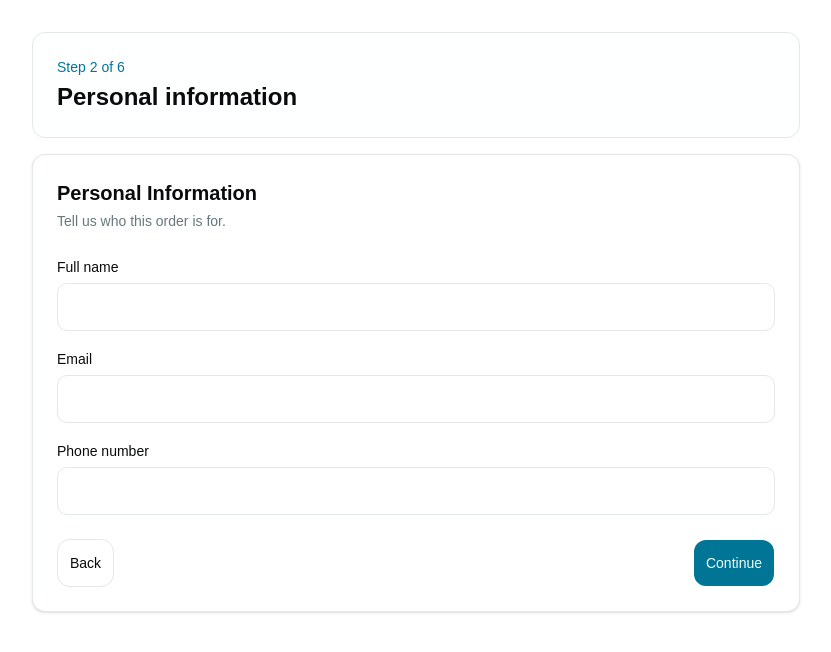
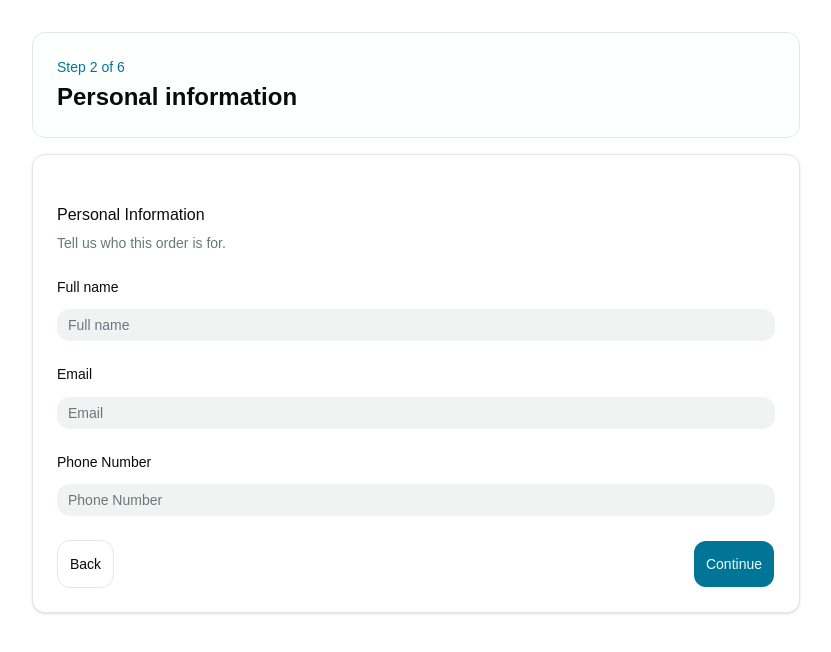
Before and after one commit to Ahmad-khalaf517/Checkout-Flow, a React (Vite) app: page / in a window 1280 px wide. Both pictures are taken after a click on the button "Continue to Personal Info". Shown: the top 652 px of the page, without its empty margins (224-1055 px from the left). Built offline with nearby package versions, Linux system fonts and the light colour scheme.

Commit message:
Use shadcn in personal info component

```diff
--- a/src/components/checkout/PersonalInfoForm.tsx
+++ b/src/components/checkout/PersonalInfoForm.tsx
@@ -1,21 +1,28 @@
 import { zodResolver } from "@hookform/resolvers/zod"
-import { useForm } from "react-hook-form"
-
-import { FormError } from "@/components/checkout/FormError"
+import { Controller, useForm } from "react-hook-form"
 import { Button } from "@/components/ui/button"
-import { PersonalInfoSchema, type PersonalInfoSchemaData } from "@/lib/validation"
+import {
+  PersonalInfoSchema,
+  type PersonalInfoSchemaData,
+} from "@/lib/validation"
 import { useCheckout } from "@/hooks/useCheckout"
-
-const fieldClassName =
-  "mt-1 h-12 w-full rounded-xl border border-input bg-background px-3 text-base outline-none focus-visible:ring-2 focus-visible:ring-ring"
+import {
+  Field,
+  FieldDescription,
+  FieldError,
+  FieldGroup,
+  FieldLabel,
+  FieldLegend,
+  FieldSet,
+} from "../ui/field"
+import { Input } from "../ui/input"
 
 export function PersonalInfoForm() {
   const { personalInfo, updatePersonalInfo, goToStep } = useCheckout()
 
   const {
-    register,
     handleSubmit,
-    formState: { errors },
+    control,
   } = useForm<PersonalInfoSchemaData>({
     resolver: zodResolver(PersonalInfoSchema),
     mode: "onBlur",
@@ -33,57 +40,97 @@ export function PersonalInfoForm() {
   }
 
   return (
-    <section role="region" aria-label="Personal information" className="rounded-2xl border border-border bg-card p-6 shadow-sm">
-      <h2 className="text-xl font-semibold">Personal Information</h2>
-      <p className="mt-1 text-sm text-muted-foreground">Tell us who this order is for.</p>
+    <section
+      role="region"
+      aria-label="Personal information"
+      className="rounded-2xl border border-border bg-card p-6 shadow-sm"
+    >
 
-      <form className="mt-6 space-y-4" onSubmit={handleSubmit(onSubmit)} noValidate>
-        <div>
-          <label className="text-sm font-medium" htmlFor="fullName">
-            Full name
-          </label>
-          <input
+      <form className="mt-6 space-y-4" onSubmit={handleSubmit(onSubmit)}>
+        <FieldGroup>
+          <FieldSet>
+            <FieldLegend>Personal Information</FieldLegend>
+            <FieldDescription>Tell us who this order is for.</FieldDescription>
+            <FieldGroup>
+              {/* Full name */}
+              <Controller
+                control={control}
+                name="fullName"
+                render={({ field, fieldState }) => (
+                  <Field data-invalid={fieldState.invalid}>
+                    <FieldLabel htmlFor="fullName">Full name</FieldLabel>
+                    <Input
+                      {...field}
                       id="fullName"
-            className={fieldClassName}
-            aria-invalid={errors.fullName ? "true" : "false"}
-            aria-describedby={errors.fullName ? "fullName-error" : undefined}
-            {...register("fullName")}
+                      aria-invalid={fieldState.invalid}
+                      placeholder="Full name"
                     />
-          <FormError id="fullName-error" message={errors.fullName?.message} />
-        </div>
+                    {fieldState.error && (
+                      <FieldError
+                        id="fullName-error"
+                        errors={[fieldState.error]}
+                      />
+                    )}
+                  </Field>
+                )}
+              />
 
-        <div>
-          <label className="text-sm font-medium" htmlFor="email">
-            Email
-          </label>
-          <input
+              <Controller
+                control={control}
+                name="email"
+                render={({ field, fieldState }) => (
+                  <Field data-invalid={fieldState.invalid}>
+                    <FieldLabel htmlFor="email">Email</FieldLabel>
+                    <Input
+                      {...field}
                       id="email"
                       type="email"
-            className={fieldClassName}
-            aria-invalid={errors.email ? "true" : "false"}
-            aria-describedby={errors.email ? "email-error" : undefined}
-            {...register("email")}
+                      aria-invalid={fieldState.invalid}
+                      placeholder="Email"
                     />
-          <FormError id="email-error" message={errors.email?.message} />
-        </div>
+                    {fieldState.error && (
+                      <FieldError
+                        id="email-error"
+                        errors={[fieldState.error]}
+                      />
+                    )}
+                  </Field>
+                )}
+              />
 
-        <div>
-          <label className="text-sm font-medium" htmlFor="phoneNumber">
-            Phone number
-          </label>
-          <input
+              <Controller
+                control={control}
+                name="phoneNumber"
+                render={({ field, fieldState }) => (
+                  <Field data-invalid={fieldState.invalid}>
+                    <FieldLabel htmlFor="phoneNumber">Phone Number</FieldLabel>
+                    <Input
+                      {...field}
                       id="phoneNumber"
                       type="tel"
-            className={fieldClassName}
-            aria-invalid={errors.phoneNumber ? "true" : "false"}
-            aria-describedby={errors.phoneNumber ? "phoneNumber-error" : undefined}
-            {...register("phoneNumber")}
+                      aria-invalid={fieldState.invalid}
+                      placeholder="Phone Number"
                     />
-          <FormError id="phoneNumber-error" message={errors.phoneNumber?.message} />
-        </div>
+                    {fieldState.error && (
+                      <FieldError
+                        id="phoneNumber-error"
+                        errors={[fieldState.error]}
+                      />
+                    )}
+                  </Field>
+                )}
+              />
+            </FieldGroup>
+          </FieldSet>
+        </FieldGroup>
 
         <div className="flex flex-col-reverse gap-3 pt-2 sm:flex-row sm:justify-between">
-          <Button type="button" variant="outline" className="min-h-12 w-full sm:w-auto" onClick={() => goToStep(1)}>
+          <Button
+            type="button"
+            variant="outline"
+            className="min-h-12 w-full sm:w-auto"
+            onClick={() => goToStep(1)}
+          >
             Back
           </Button>
           <Button type="submit" className="min-h-12 w-full sm:w-auto">
```
Lines whose indentation alone changed are shown as unchanged.
